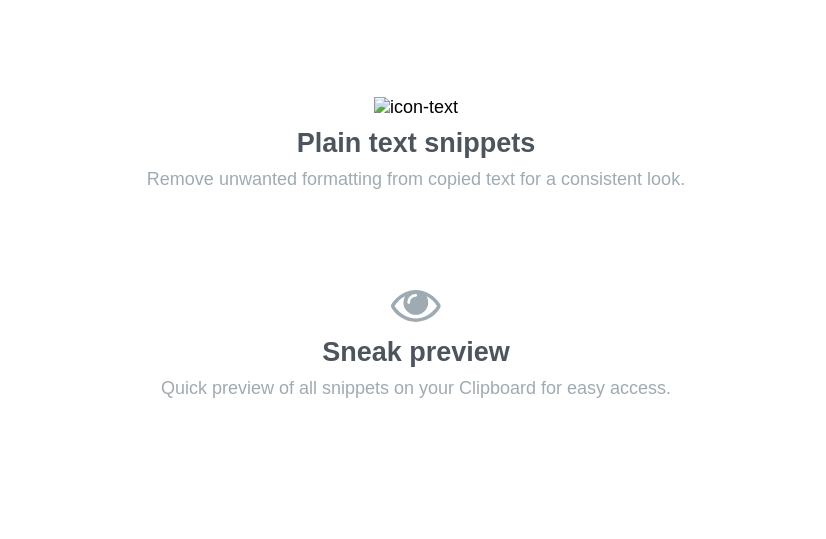
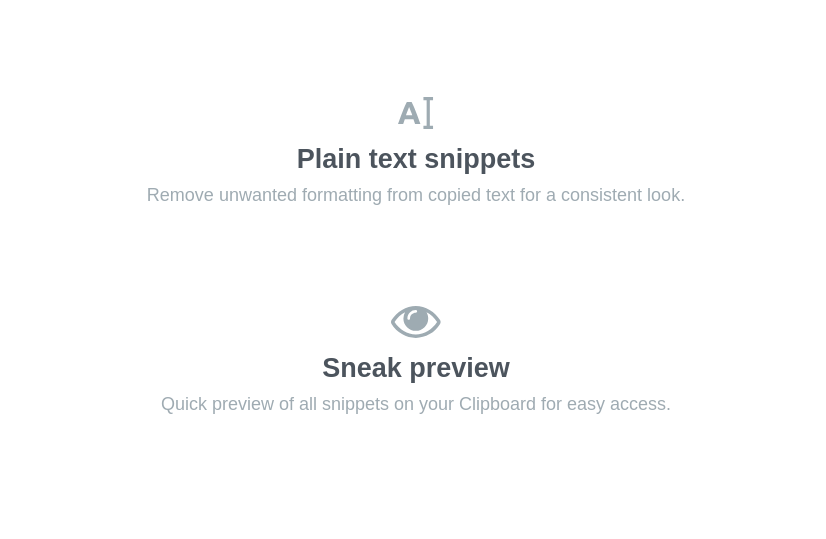
Before and after one commit to jhonatan0912/clipboard-landingpage-frontend, a plain HTML site: page index.html in a window 1280 px wide. Shown: the part 3883-4422 px from the top of the page, without its empty margins (224-1050 px from the left). Drawn offline with Linux system fonts and the light colour scheme; files whose address does not match are found by name; a web font is replaced by a local one.

Commit message:
fixing img

```diff
--- a/index.html
+++ b/index.html
@@ -79,7 +79,7 @@
 
       <div class="acces__content card">
         <div class="acces__content__img">
-          <img src="./icon-text.svg" alt="icon-text">
+          <img src="./images/icon-text.svg" alt="icon-text">
         </div>
       <h2 class="acces__content__tittle">   Plain text snippets</h2>
       <p class="acces__content__paragraph">  Remove unwanted formatting from copied text for a consistent look.</p>
```
